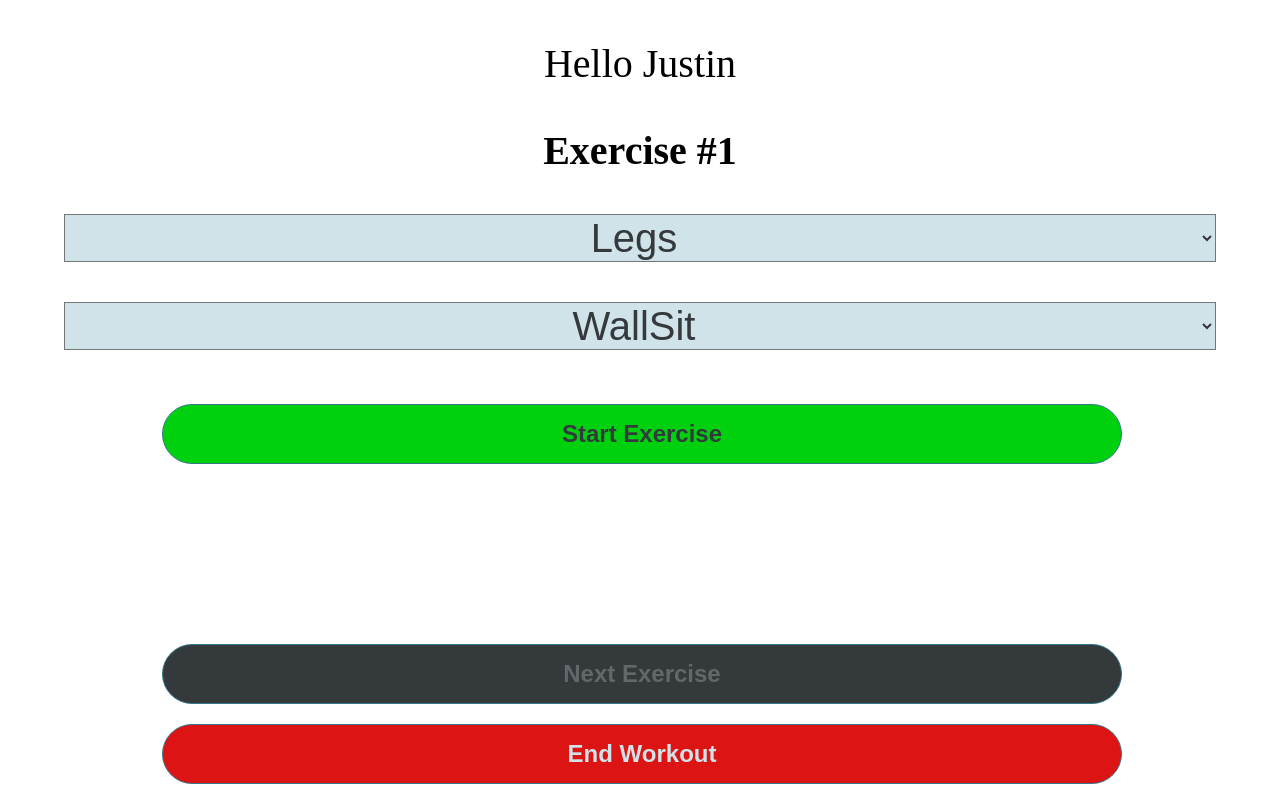
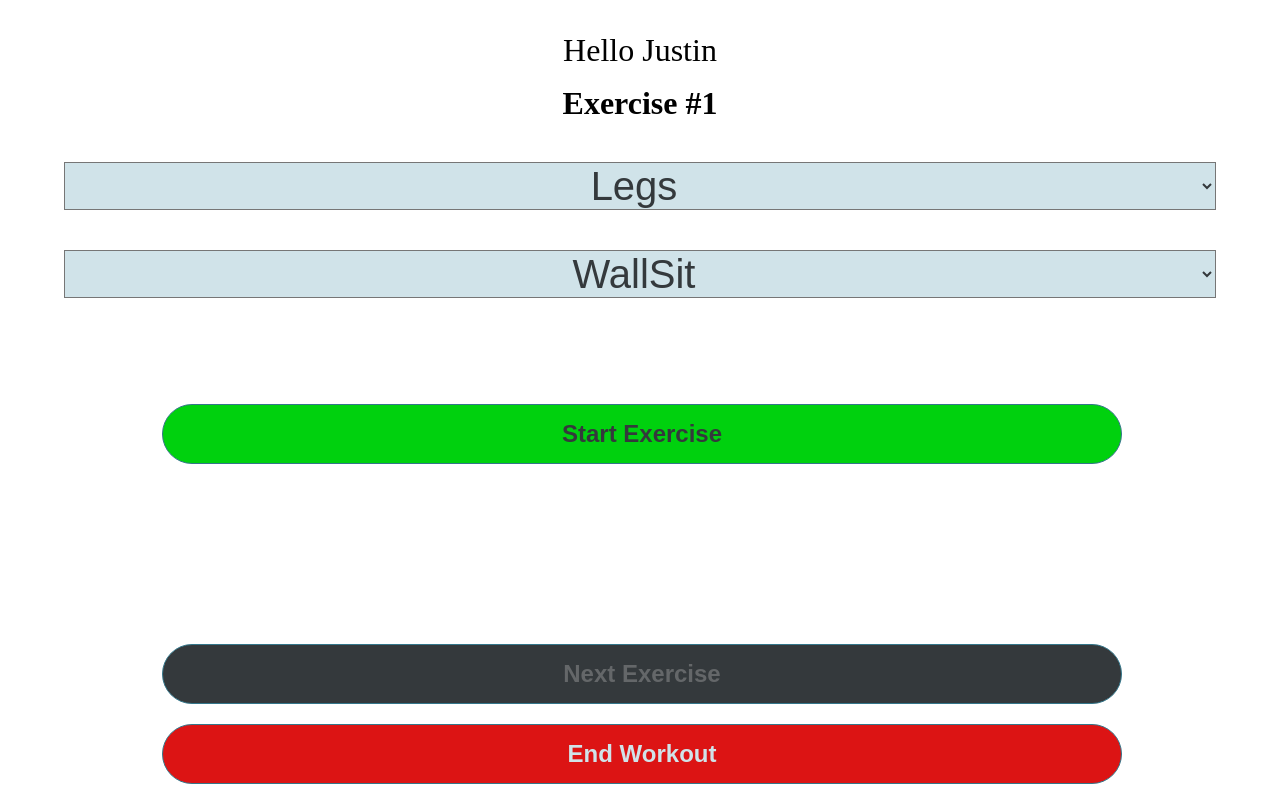
Before and after one commit to jyoung4242/exercise-app, a Next.js app: page /Workout in a window 1280 px wide. Built offline with nearby package versions, Linux system fonts and the light colour scheme.

Commit message:
css tweak

```diff
--- a/app/globals.css
+++ b/app/globals.css
@@ -26,17 +26,17 @@ body {
 }
 
 header {
-  font-size: 2.5rem;
+  font-size: 2rem;
   width: 100%;
   text-align: center;
   margin-top: 1em;
 }
 
 h1 {
-  font-size: 2.5rem;
+  font-size: 2rem;
   width: 100%;
   text-align: center;
-  margin-top: 1em;
+  margin-top: 0.5em;
 }
 
 select {
@@ -86,7 +86,7 @@ a {
   margin: 4px 2px;
   cursor: pointer;
   width: 75%;
-  top: 20%;
+  top: 15%;
   left: 50%;
   transform: translateX(-50%);
 }
```
